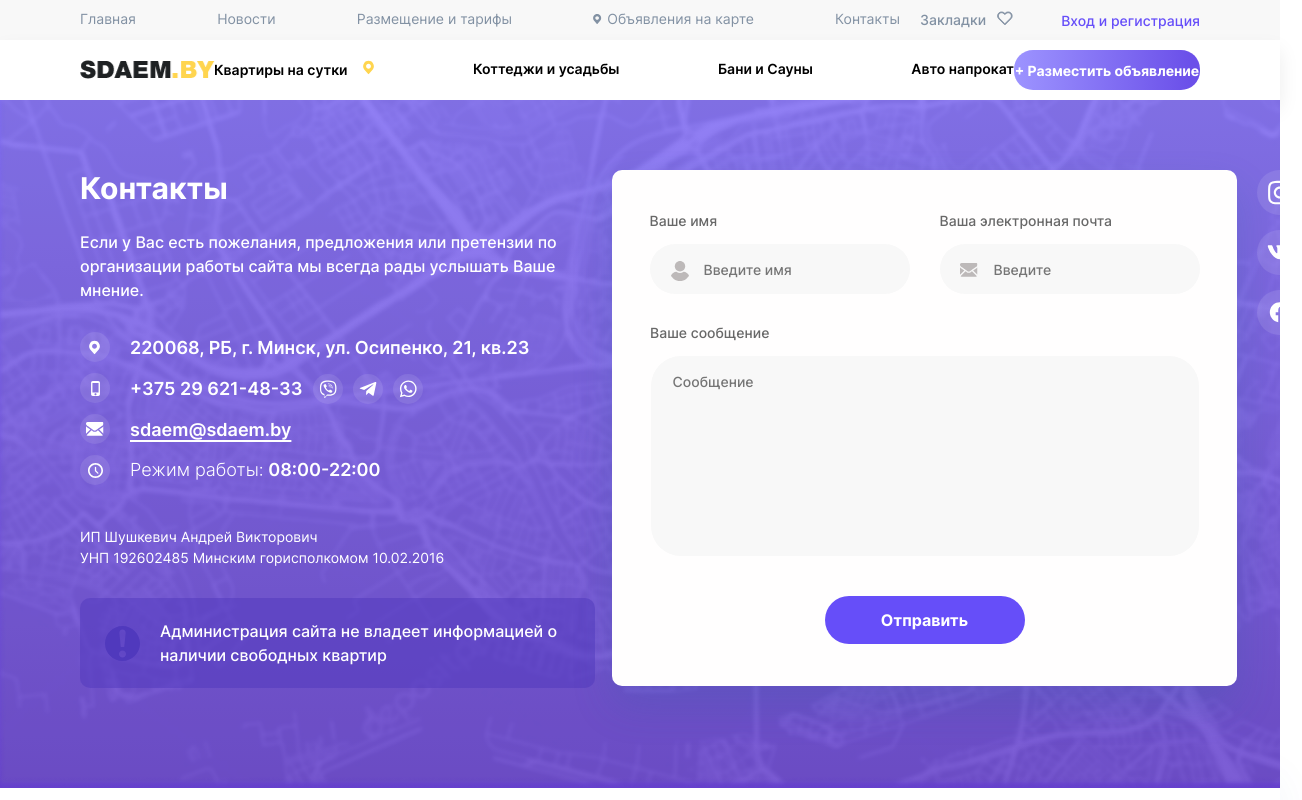
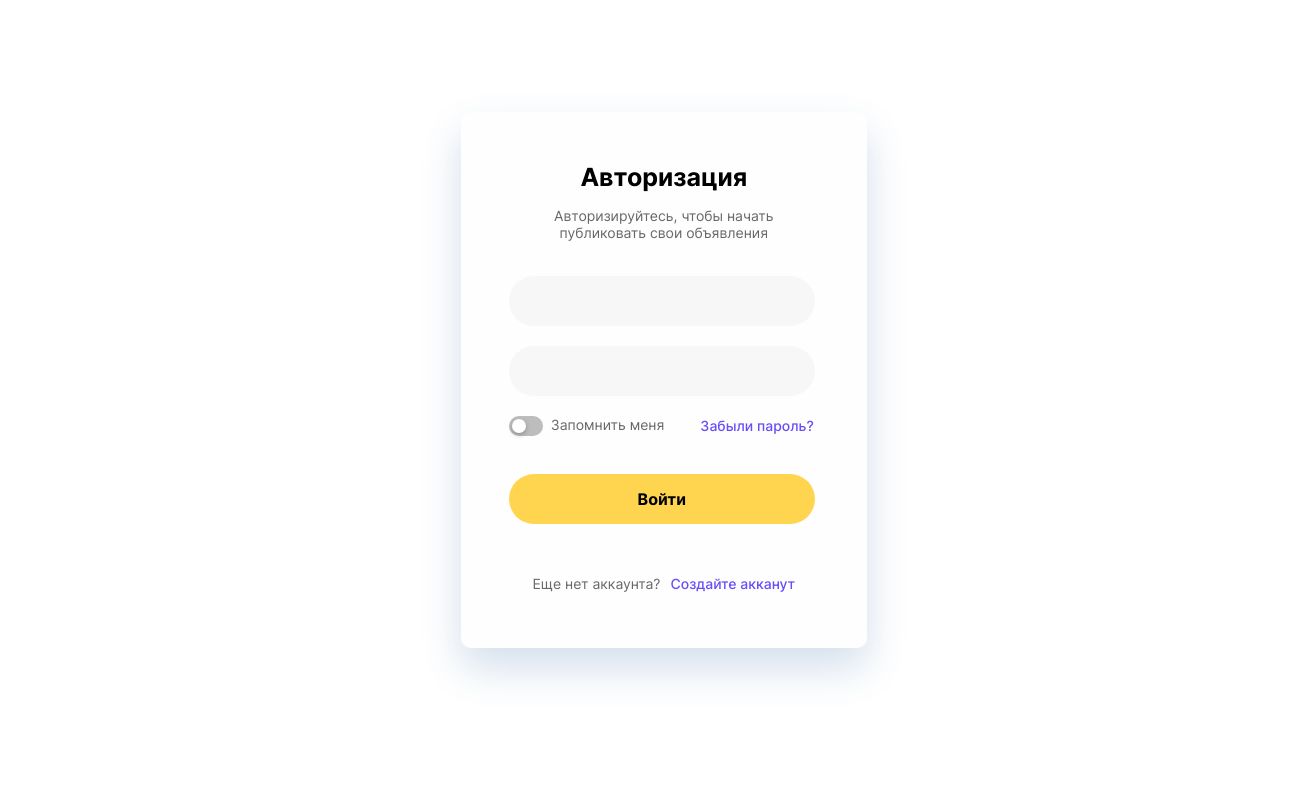
Before and after one commit to Alexey-Antipin/Project, a React (Create React App) app: page / in a window 1280 px wide. Shown: the top 800 px of the page, 1302 px wide, since content can reach past the window. Built offline with nearby package versions, Linux system fonts and the light colour scheme.

Commit message:
[develop] - создание авторизации.

```diff
--- a/package.json
+++ b/package.json
@@ -11,6 +11,7 @@
     "@types/react": "^18.0.25",
     "@types/react-dom": "^18.0.8",
     "axios": "^1.1.3",
+    "formik": "^2.2.9",
     "react": "^18.2.0",
     "react-dom": "^18.2.0",
     "react-scripts": "5.0.1",
--- a/src/App/index.tsx
+++ b/src/App/index.tsx
@@ -4,6 +4,7 @@ import {
   Error,
   News,
   NewsDetailed,
+  Authorization,
   Footer,
 } from "../components/index";
 import "./index.scss";
@@ -11,12 +12,13 @@ import "./index.scss";
 export const App = () => {
   return (
     <div>
-      <Header />
+      {/* <Header /> */}
       {/* <News /> */}
       {/* <NewsDetailed/> */}
       {/* <Error /> */}
-      <Contacts/>
-      <Footer />
+      {/* <Contacts /> */}
+      <Authorization />
+      {/* <Footer /> */}
     </div>
   );
 };
--- a/src/components/authorization/index.scss
+++ b/src/components/authorization/index.scss
@@ -0,0 +1,112 @@
+.authorization {
+  display: flex;
+  flex-direction: column;
+  align-items: center;
+
+  position: absolute;
+  top: 14%;
+  left: 36%;
+
+  height: 536px;
+  width: 406px;
+
+  background: #fffefe;
+  padding: 50px 50px;
+  box-shadow: 0px 20px 40px rgba(39, 95, 158, 0.2);
+  border-radius: 10px;
+  .authorization__title {
+    font-family: "Inter-Bold";
+    font-size: 25px;
+    line-height: 30px;
+    color: #000000;
+    margin-bottom: 15px;
+  }
+  .authorization__paragraph {
+    @extend %text;
+    padding: 0 40px;
+    margin-bottom: 35px;
+  }
+  .authorization__login {
+    @extend %input;
+    background: #f7f7f7;
+    margin-bottom: 20px;
+  }
+  .authorization__password {
+    @extend %input;
+    background: #f7f7f7;
+    margin-bottom: 20px;
+  }
+  .authorization__control {
+    display: flex;
+    margin-bottom: 38px;
+    .authorization__switch {
+      height: 20px;
+      width: 34px;
+
+      background: #bdbdbd;
+      border-radius: 100px;
+      border: none;
+      margin-right: 8px;
+      .authorization__round {
+        height: 14px;
+        width: 14px;
+
+        background: #ffffff;
+        border-radius: 50%;
+        box-shadow: 0px 2px 5px rgba(0, 0, 0, 0.25);
+        margin: 3px;
+      }
+    }
+    .authorization__remember {
+      font-family: "Inter-Regular";
+      font-size: 14px;
+      color: #686868;
+    }
+    .authorization__forgot {
+      @extend %text-violet;
+      margin-left: 36px;
+    }
+  }
+  .authorization__entrance {
+    @extend %input;
+    background: #ffd54f;
+    border: none;
+    margin-bottom: 50px;
+  }
+  .authorization__account {
+    @extend %text;
+    .authorization__create-account {
+      @extend %text-violet;
+      padding-left: 10px;
+    }
+  }
+}
+
+%input {
+  height: 50px;
+  width: 306px;
+
+  font-family: "Inter-Bold";
+  font-size: 16px;
+  border-radius: 30px;
+  border: none;
+}
+
+%text {
+  height: 34px;
+  width: 310px;
+
+  font-family: "Inter-Regular";
+  font-size: 14px;
+
+  text-align: center;
+  color: #686868;
+}
+
+%text-violet {
+  font-family: "Inter-Medium";
+  font-size: 14px;
+  line-height: 20px;
+
+  color: #664ef9;
+}
--- a/src/components/authorization/index.tsx
+++ b/src/components/authorization/index.tsx
@@ -1,5 +1,69 @@
 import "./index.scss";
+import { useFormik } from "formik";
 
 export const Authorization = () => {
-  return <div></div>;
+  const formik = useFormik({
+    initialValues: {
+      email: "",
+      password: "",
+    },
+    onSubmit: (values) => {
+      alert(JSON.stringify(values, null, 2));
+    },
+  });
+
+  return (
+    <div className="authorization">
+      <h1 className="authorization__title">Авторизация</h1>
+
+      <p className="authorization__paragraph">
+        Авторизируйтесь, чтобы начать публиковать свои объявления
+      </p>
+
+      <form onSubmit={formik.handleSubmit}>
+        <input
+          className="authorization__login"
+          id="email"
+          type="email"
+          onChange={formik.handleChange}
+          value={formik.values.email}
+        />
+
+        <input
+          className="authorization__password"
+          id="password"
+          type="password"
+          onChange={formik.handleChange}
+          value={formik.values.password}
+        />
+        <div className="authorization__control">
+          <button
+            className="authorization__switch"
+            id="switch"
+            type="button">
+            <div className="authorization__round"></div>
+          </button>
+
+          <label className="authorization__remember" htmlFor="switch">
+            Запомнить меня
+          </label>
+
+          <a className="authorization__forgot" href="/">
+            Забыли пароль?
+          </a>
+        </div>
+
+        <button className="authorization__entrance" type="submit">
+          Войти
+        </button>
+
+        <p className="authorization__account">
+          Еще нет аккаунта?
+          <a className="authorization__create-account" href="/">
+            Создайте акканут
+          </a>
+        </p>
+      </form>
+    </div>
+  );
 };
```
Also changed, not shown: 1 other file (tests, documents, lock files or other folders).
